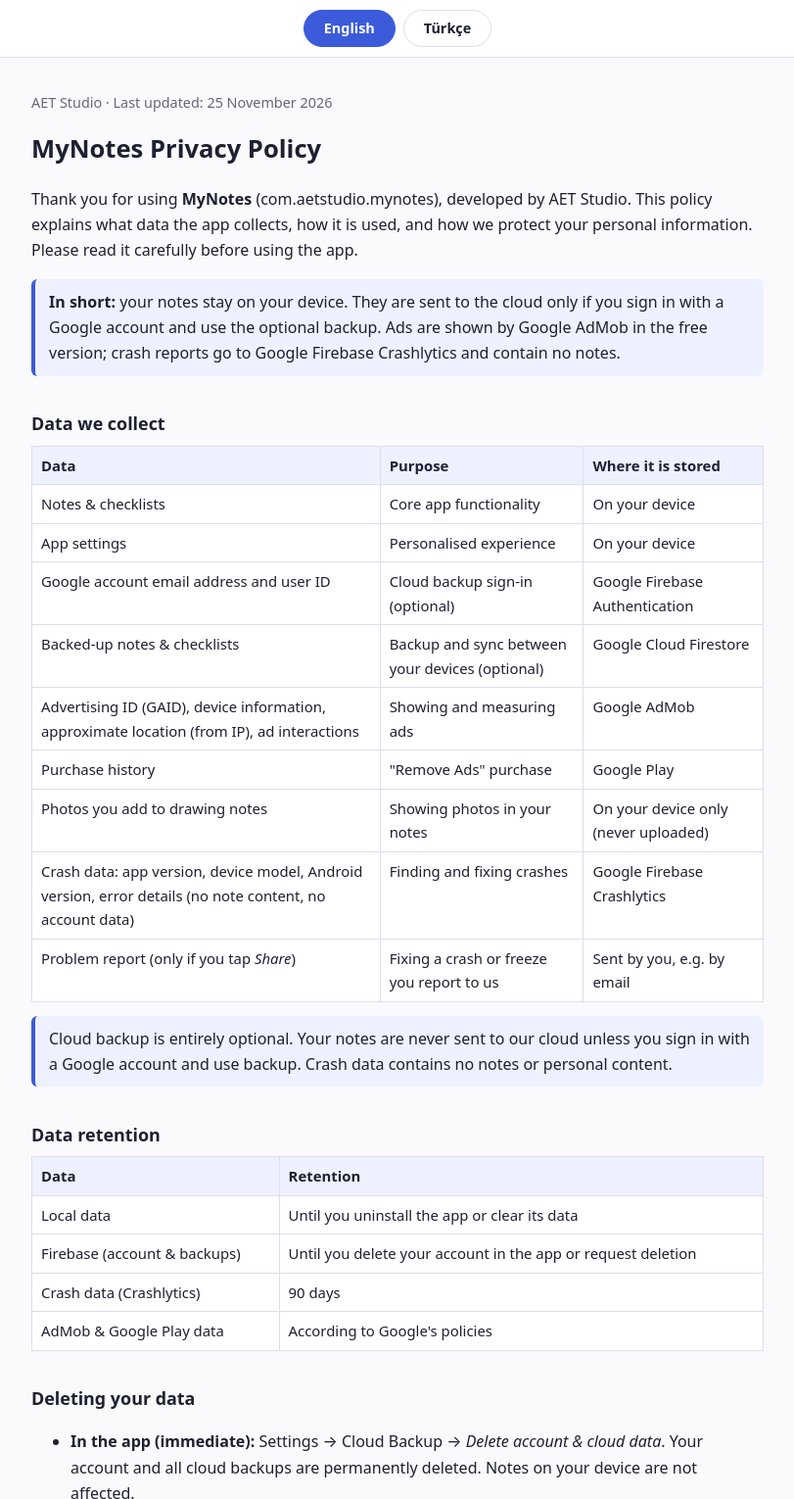
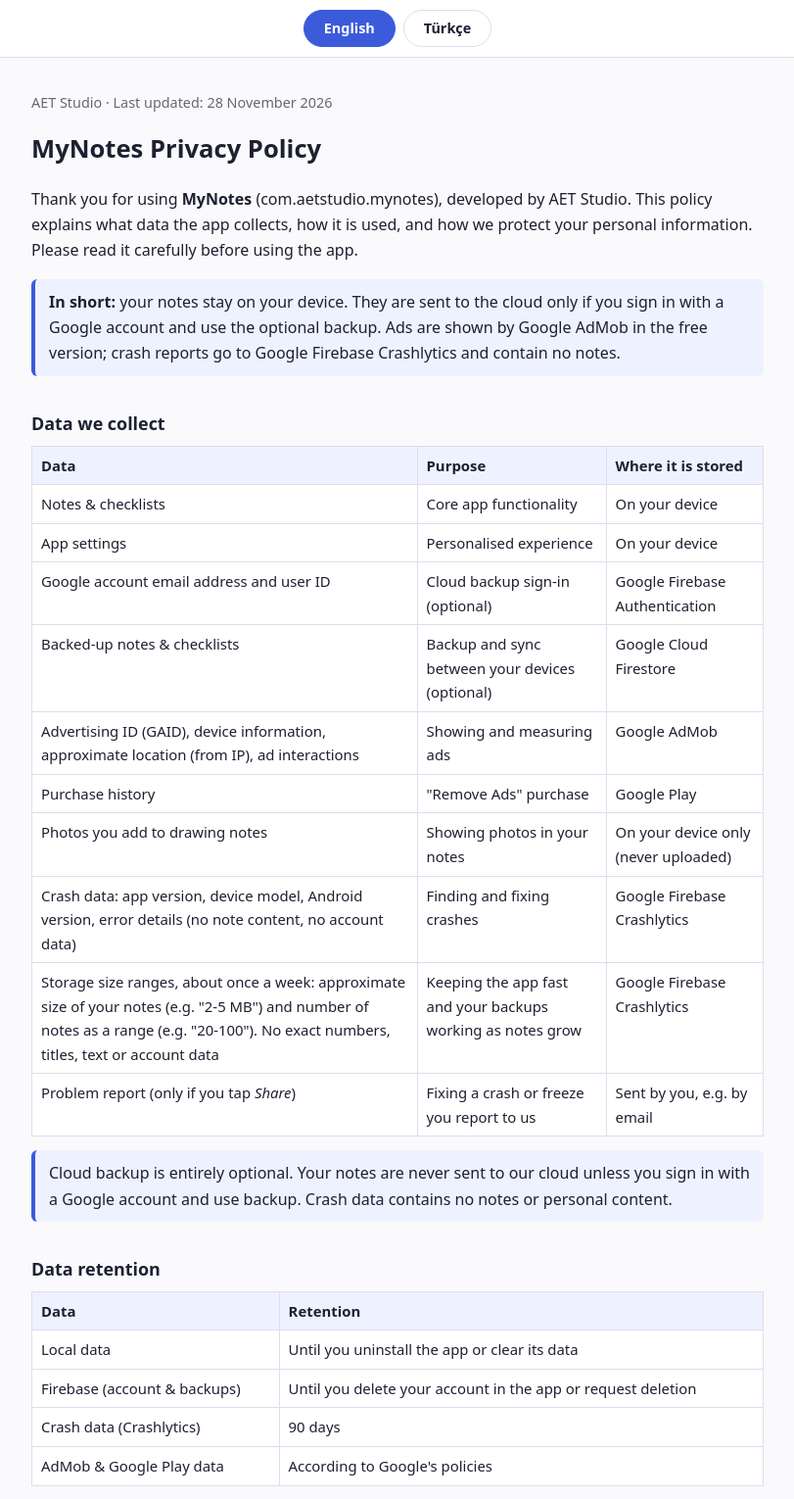
Before and after one commit to aetstudioinfo/mynotes-privacy, a plain HTML site: page index.html in a window 1280 px wide. Shown: the top 1530 px of the page at 98% size, without its empty margins (234-1045 px from the left). Drawn offline with Linux system fonts and the light colour scheme.

Commit message:
Add files via upload

```diff
--- a/index.html
+++ b/index.html
@@ -35,7 +35,7 @@ footer{margin-top:3em;color:var(--muted);font-size:.85rem;text-align:center}
 
 <!-- ============================== ENGLISH ============================== -->
 <section class="lang on" id="en" lang="en">
-<p class="meta">AET Studio · Last updated: 25 November 2026</p>
+<p class="meta">AET Studio · Last updated: 28 November 2026</p>
 <h1>MyNotes Privacy Policy</h1>
 <p>Thank you for using <strong>MyNotes</strong> (com.aetstudio.mynotes), developed by AET Studio. This policy explains what data the app collects, how it is used, and how we protect your personal information. Please read it carefully before using the app.</p>
 
@@ -52,6 +52,7 @@ footer{margin-top:3em;color:var(--muted);font-size:.85rem;text-align:center}
 <tr><td>Purchase history</td><td>"Remove Ads" purchase</td><td>Google Play</td></tr>
 <tr><td>Photos you add to drawing notes</td><td>Showing photos in your notes</td><td>On your device only (never uploaded)</td></tr>
 <tr><td>Crash data: app version, device model, Android version, error details (no note content, no account data)</td><td>Finding and fixing crashes</td><td>Google Firebase Crashlytics</td></tr>
+<tr><td>Storage size ranges, about once a week: approximate size of your notes (e.g. "2-5 MB") and number of notes as a range (e.g. "20-100"). No exact numbers, titles, text or account data</td><td>Keeping the app fast and your backups working as notes grow</td><td>Google Firebase Crashlytics</td></tr>
 <tr><td>Problem report (only if you tap <em>Share</em>)</td><td>Fixing a crash or freeze you report to us</td><td>Sent by you, e.g. by email</td></tr>
 </table></div>
 <div class="box">Cloud backup is entirely optional. Your notes are never sent to our cloud unless you sign in with a Google account and use backup. Crash data contains no notes or personal content.</div>
@@ -107,6 +108,7 @@ footer{margin-top:3em;color:var(--muted);font-size:.85rem;text-align:center}
 <h2>Crash reports</h2>
 <ul>
 <li>If the app crashes, Google Firebase Crashlytics sends us technical details: app version, device model, Android version and where in the code the error happened. It does not include your notes, photos or account information.</li>
+<li>About once a week MyNotes also sends a size summary in ranges (for example "2-5 MB, 20-100 notes") through Crashlytics, so we can see whether notes are getting too large for fast saving and for Google's 25 MB automatic backup limit. It never contains note titles, text, photos, exact counts or account information.</li>
 <li>If the app closed or froze last time, MyNotes may ask you to send a problem report. It is sent only if you tap <em>Share</em>, through the app you choose (e.g. email). It contains the same kind of technical details, never your notes.</li>
 </ul>
 
```
